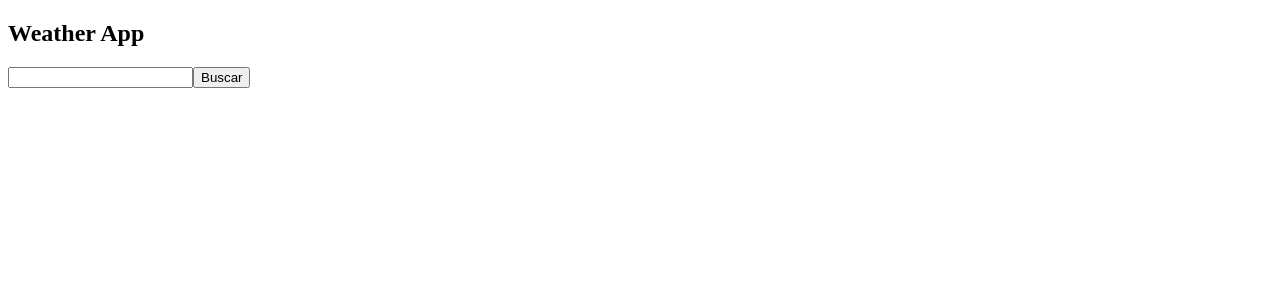
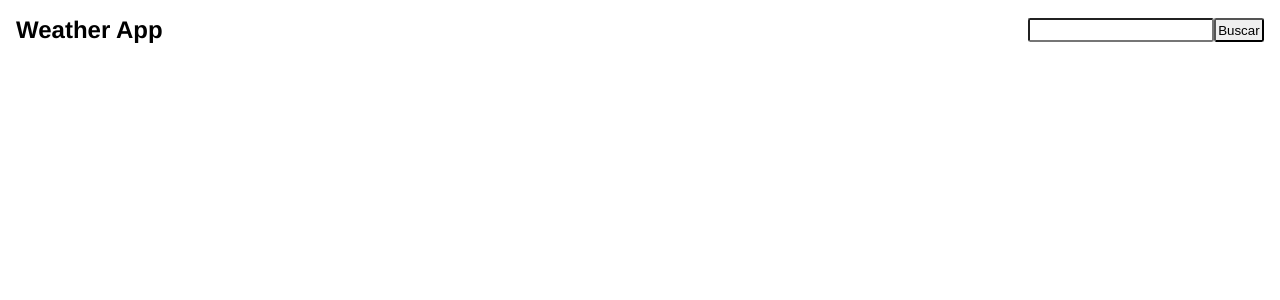
Before and after one commit to nahuelvautier/weather-app, a React (Create React App) app: page / in a window 1280 px wide. Shown: the top 300 px of the page. Built offline with nearby package versions, Linux system fonts and the light colour scheme.

Commit message:
current ui

```diff
--- a/public/index.html
+++ b/public/index.html
@@ -1,5 +1,5 @@
 <!DOCTYPE html>
-<html lang="en">
+<html lang="es">
   <head>
     <meta charset="utf-8" />
     <link rel="icon" href="%PUBLIC_URL%/favicon.ico" />
@@ -7,7 +7,7 @@
     <meta name="theme-color" content="#000000" />
     <meta
       name="description"
-      content="Web site created using create-react-app"
+      content="Web app about weather created using react library"
     />
     <link rel="apple-touch-icon" href="%PUBLIC_URL%/logo192.png" />
     <!--
@@ -24,7 +24,7 @@
       work correctly both with client-side routing and a non-root public URL.
       Learn how to configure a non-root public URL by running `npm run build`.
     -->
-    <title>React App</title>
+    <title>Weather App</title>
   </head>
   <body>
     <noscript>You need to enable JavaScript to run this app.</noscript>
--- /dev/null
+++ b/src/components/CurrentInfo.css
@@ -0,0 +1,54 @@
+.current-weather-wrapper {
+  padding: 2rem;
+  height: 100vh;
+  display: flex;
+  flex-direction: column;
+  justify-content: space-evenly;
+}
+
+.titles-wrapper { width: 100%; }
+
+.current-weather-wrapper h2 {
+  text-align: right;
+  white-space: nowrap;
+}
+
+.current-weather-wrapper h3 {
+  margin-top: 1rem;
+  text-align: left;
+}
+
+.current-weather-wrapper figure {
+  padding: 1.5rem;
+  display: flex;
+  align-items: flex-end;
+}
+
+.current-weather-wrapper figcaption {
+  margin-left: -3rem;
+  white-space: nowrap;
+}
+
+.current-weather-specs { padding: 1rem; }
+
+
+.current-weather-specs {
+  border-top: thin solid lightblue;
+  border-bottom: thin solid lightblue;
+}
+
+.current-weather-specs div {
+  margin: 5% auto;
+  display: flex;
+  flex-direction: row;
+  justify-content: space-evenly;
+}
+
+.current-weather-specs p {
+  padding-right: .5rem;
+  margin: 0 1rem;
+  border-right: thin solid lightblue ;
+  text-align: right;
+}
+
+.current-weather-specs span { white-space: nowrap; }
--- a/src/components/CurrentInfo.jsx
+++ b/src/components/CurrentInfo.jsx
@@ -1,3 +1,5 @@
+import "./CurrentInfo.css";
+
 const CurrentInfo = ({ current, weather, main, wind, sys, kelvinToCelcius }) => {
   const iconUrl = `https://openweathermap.org/img/wn/${weather[0].icon}@2x.png`;
 
@@ -9,24 +11,25 @@ const CurrentInfo = ({ current, weather, main, wind, sys, kelvinToCelcius }) =>
 
   return (
     <article className="current-weather-wrapper">
-      <div>
+      <div className="titles-wrapper">
         <h2>{current.name}, {sys.country}</h2>
+        <hr />
         <h3>Hoy</h3>
       </div>
       <figure>
         <img src={iconUrl} alt="Weather Icon" />
         <figcaption>{weather[0].description}</figcaption>
       </figure>
-      <aside className="current-weather-specifics">
+      <aside className="current-weather-specs">
         <div>
           <p>Temperatura: {kelvinToCelcius(main.temp)}°C</p>
           <p>Mínima: {kelvinToCelcius(main.temp_min)}°C</p>
           <p>Máxima: {kelvinToCelcius(main.temp_max)}°C</p>
-          <p>Sensación térmica: {kelvinToCelcius(main.feels_like)}°C</p>
         </div>
         <div>
-          <p>Humedad: {main.humidity}%</p>
-          <p>Viento: {wind.speed} km/h</p>
+          <p>Humedad: <span> {main.humidity}%</span></p>
+          <p><span>S. térmica:</span> {kelvinToCelcius(main.feels_like)}°C</p>
+          <p>Viento: <span> {wind.speed} km/h</span></p>
         </div>
       </aside>
     </article>
--- /dev/null
+++ b/src/components/FormGetter.css
@@ -0,0 +1,6 @@
+form { white-space: nowrap; }
+
+input {
+  padding: .15rem;
+  border-radius: .15rem;
+}
--- a/src/components/FormGetter.jsx
+++ b/src/components/FormGetter.jsx
@@ -1,4 +1,5 @@
 import { useState } from "react";
+import "./FormGetter.css";
 
 const initialForm = {
   city: "",
--- a/src/components/ListForecast.jsx
+++ b/src/components/ListForecast.jsx
@@ -1,13 +1,14 @@
 const ListForecast = ({ forecast, list, index, kelvinToCelcius }) => {
-  console.log(list);
+  //console.log(list);
   //console.log(index);
 
   let queryRoute = list[index];
   let weatherIcon = `https://openweathermap.org/img/wn/${queryRoute.weather[0].icon}@2x.png`;
   let weekDays = new Date(queryRoute.dt_txt).toDateString();
   let date = new Date(queryRoute.dt_txt).toLocaleDateString();
+  let dateSliced = date.slice(0, 5);
   let time = new Date(queryRoute.dt_txt).toLocaleTimeString();
-  let timeSliced = time.slice(0, 4);
+  let timeSliced = time.slice(0, 5);
 
   if (weekDays.includes("Mon")) weekDays = "Lunes";
   if (weekDays.includes("Tue")) weekDays = "Martes";
@@ -19,7 +20,7 @@ const ListForecast = ({ forecast, list, index, kelvinToCelcius }) => {
 
   return (
     <aside>
-      <h3>{weekDays} {date}</h3>
+      <h3>{weekDays} {dateSliced}</h3>
       <figure className="forecast-icon-container">
         <img src={weatherIcon} alt="Forecast Icon" />
         <figcaption><time>{timeSliced}hs</time> | {queryRoute.weather[0].description}</figcaption>
@@ -32,11 +33,11 @@ const ListForecast = ({ forecast, list, index, kelvinToCelcius }) => {
             </span>
         </div>
         <div>
-          <code>
-            <span>Temp: {kelvinToCelcius(queryRoute.main.temp)}°C</span>
-            <span>Min: {kelvinToCelcius(queryRoute.main.temp_min)}°C</span>
-            <span>Max: {kelvinToCelcius(queryRoute.main.temp_max)}°C</span>
-          </code>
+          <span>
+            <p>Temp: {kelvinToCelcius(queryRoute.main.temp)}°C</p>
+            <p>Min: {kelvinToCelcius(queryRoute.main.temp_min)}°C</p>
+            <p>Max: {kelvinToCelcius(queryRoute.main.temp_max)}°C</p>
+          </span>
         </div>
       </div>
     </aside>
--- a/src/components/WeatherApp.jsx
+++ b/src/components/WeatherApp.jsx
@@ -54,7 +54,9 @@ export const WeatherApp = () => {
     <div className="weather-app-container">
       <header className="header-container">
         <nav>
-          <h1>Weather App</h1>
+          <div>
+            <h1>Weather App</h1>
+          </div>
           <FormGetter infoGetter={infoGetter} />
         </nav>
       </header>
--- a/src/components/WeatherDetails.jsx
+++ b/src/components/WeatherDetails.jsx
@@ -13,7 +13,7 @@ const WeatherDetails = ({ current, forecast }) => {
 
   const kelvinToCelcius = (celcius) => {
     celcius = main.temp - 273.15;
-    return Math.ceil(celcius);
+    return Number.parseFloat(celcius).toFixed(1);
   }
 
   return (
--- /dev/null
+++ b/src/index.css
@@ -0,0 +1,60 @@
+:root {
+  --font-size: 16px;
+  --container-width: 1280px;
+  --main-font: "Helvetica";
+}
+
+/*RESET*/
+* ,
+*::after,
+*::before {
+  margin: 0;
+  padding: 0;
+  box-sizing: border-box;
+}
+
+html {
+  max-width: var(--container-width);
+  font-family: var(--main-font);
+  font-size: var(--font-size);
+}
+
+body {
+  display: flex;
+  flex-direction: column;
+  overflow-x: hidden;
+}
+
+header { padding: 1rem; }
+
+nav {
+  display: flex;
+  flex-direction: column;
+  align-items: center;
+}
+
+nav>* { margin: .1rem 0; }
+
+main {
+  flex-grow: 1;
+}
+
+img {
+  max-width: 100%;
+  min-width: 5rem;
+  height: auto;
+}
+
+
+/*MQ*/
+@media screen and (min-width: 480px ) {
+  nav {
+    /* display: flex;
+    flex-direction: row;
+    justify-content: space-between; */
+    flex-direction: row;
+    justify-content: space-between;
+  }
+
+  nav>* { margin: 0; }
+}
--- a/src/index.js
+++ b/src/index.js
@@ -1,5 +1,6 @@
 import React from 'react';
 import ReactDOM from 'react-dom';
+import './index.css';
 import App from './App';
 import reportWebVitals from './reportWebVitals';
 
```
